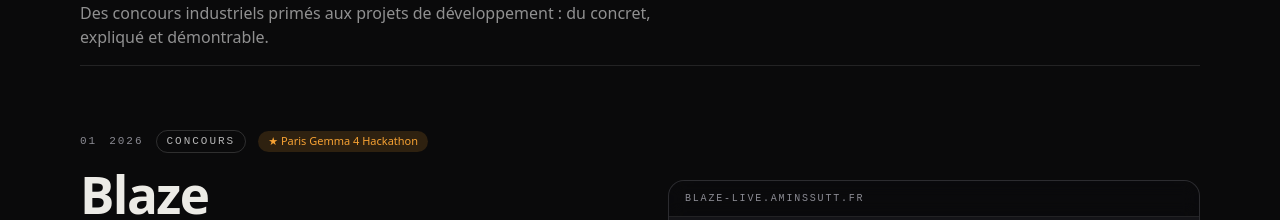
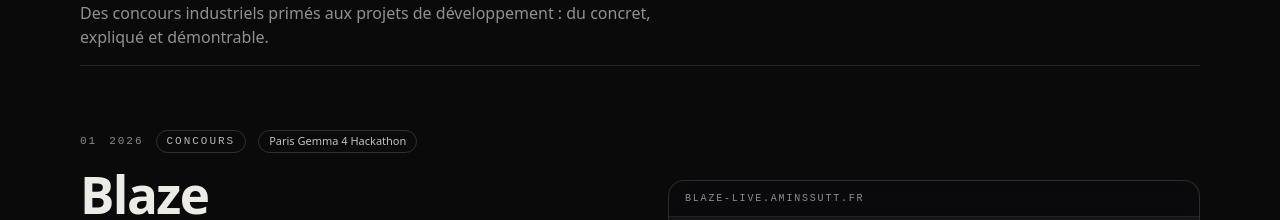
Before and after one commit to selyan-mhli/portfolio_selyan, a Next.js app: page / in a window 1280 px wide. Shown: the part 2760-2980 px from the top of the page. Built offline with nearby package versions, Linux system fonts and the light colour scheme; grey boxes are pictures that could not be loaded.

Commit message:
fix(projets): Blaze affiché comme cadre, pas comme distinction
- Nouveau champ event (badge neutre) distinct de award (étoile)
- Blaze : « Paris Gemma 4 Hackathon » passe de award à event

```diff
--- a/components/sections/Projects.tsx
+++ b/components/sections/Projects.tsx
@@ -104,6 +104,11 @@ function ProjectRow({ p, index }: { p: Project; index: number }) {
               Concours
             </span>
           )}
+          {p.event && (
+            <span className="inline-flex items-center rounded-full border border-white/15 px-2.5 py-0.5 text-[11px] text-white/75">
+              {p.event}
+            </span>
+          )}
           {p.award && (
             <span className="inline-flex items-center gap-1 rounded-full bg-accent/15 px-2.5 py-0.5 text-[11px] font-medium text-accent">
               ★ {p.award}
--- a/lib/data.ts
+++ b/lib/data.ts
@@ -61,7 +61,10 @@ export type Project = {
   featured?: boolean;
   description?: string;
   kind?: "concours" | "projet";
+  /** Distinction obtenue (prix, finale). Affichee avec une etoile. */
   award?: string;
+  /** Cadre du projet (hackathon, cours) sans distinction : badge neutre. */
+  event?: string;
 };
 
 export const projects: Project[] = [
@@ -70,7 +73,7 @@ export const projects: Project[] = [
     year: "2026",
     featured: true,
     kind: "concours",
-    award: "Paris Gemma 4 Hackathon",
+    event: "Paris Gemma 4 Hackathon",
     problem:
       "Transformer les échanges radio des pompiers en informations structurées, en plans tactiques vérifiés et en ordres soumis à la validation du commandant.",
     description:
```
